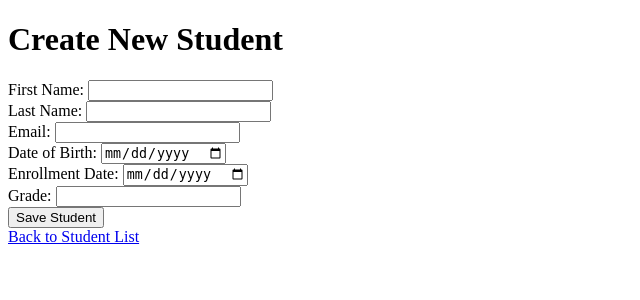
After one commit to uocli/gng5300a-student-management, a Django app: template student_management/api/templates/student_create.html in a window 1280 px wide. The commit adds this page. Shown: the top 300 px of the page, without its empty margins (0-640 px from the left). Run offline with Django 4.2, Linux system fonts and the light colour scheme; the template is opened without the code that fills it, so the values that code supplies are empty.

Commit message:
List and add students

```diff
--- /dev/null
+++ b/student_management/api/templates/student_create.html
@@ -0,0 +1,51 @@
+<!DOCTYPE html>
+<html lang="en">
+<head>
+    <meta charset="UTF-8">
+    <meta name="viewport" content="width=device-width, initial-scale=1.0">
+    <title>Create Student</title>
+</head>
+<body>
+
+<h1>Create New Student</h1>
+
+<form method="post">
+    {% csrf_token %}
+
+    <div>
+        <label for="id_first_name">First Name:</label>
+        <input type="text" name="first_name" id="id_first_name" required maxlength="100">
+    </div>
+
+    <div>
+        <label for="id_last_name">Last Name:</label>
+        <input type="text" name="last_name" id="id_last_name" required maxlength="100">
+    </div>
+
+    <div>
+        <label for="id_email">Email:</label>
+        <input type="email" name="email" id="id_email" required maxlength="100">
+    </div>
+
+    <div>
+        <label for="id_date_of_birth">Date of Birth:</label>
+        <input type="date" name="date_of_birth" id="id_date_of_birth" required>
+    </div>
+
+    <div>
+        <label for="id_enrollment_date">Enrollment Date:</label>
+        <input type="date" name="enrollment_date" id="id_enrollment_date" required>
+    </div>
+
+    <div>
+        <label for="id_grade">Grade:</label>
+        <input type="number" name="grade" id="id_grade" required>
+    </div>
+
+    <button type="submit">Save Student</button>
+</form>
+
+<a href="{% url 'student-list' %}">Back to Student List</a>
+
+</body>
+</html>
--- a/student_management/api/urls.py
+++ b/student_management/api/urls.py
@@ -1,7 +1,9 @@
 from django.urls import path
 
-from .views import StudentListView
+from .views import StudentListView, StudentCreateView, StudentDetailView
 
 urlpatterns = [
     path("students/", StudentListView.as_view(), name="student-list"),
+    path("students/<int:pk>/", StudentDetailView.as_view(), name="student-detail"),
+    path("students/create/", StudentCreateView.as_view(), name="student-create"),
 ]
```
Also changed, not shown: student_management/api/templates/student_detail.html (added, +24 -0 lines), student_management/api/templates/student_list.html (+7 -4 lines), student_management/api/views.py (+22 -0 lines).
